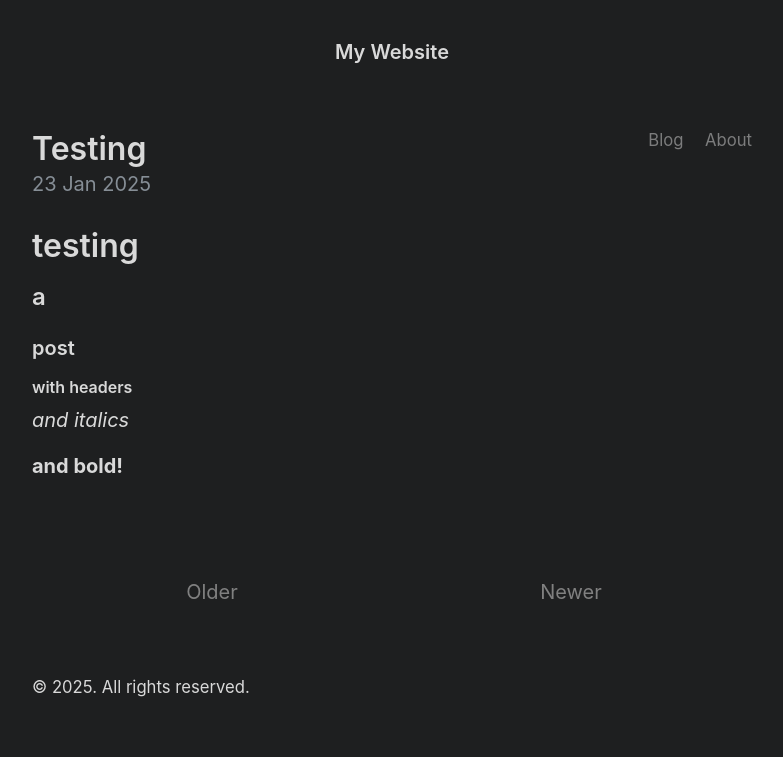
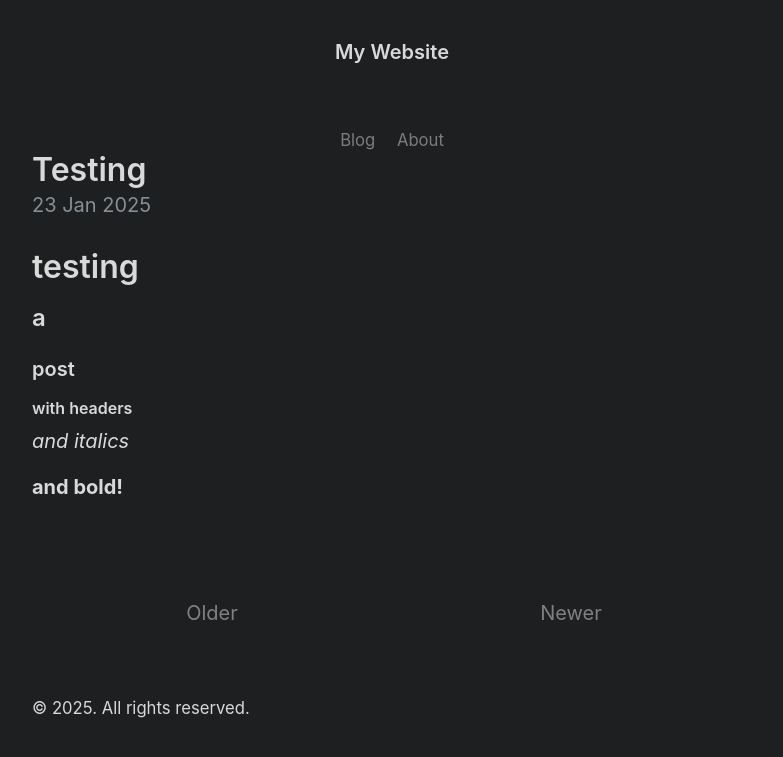
Before and after one commit to k-unst/k-unst.github.io, a Jekyll site: the page built from index.html, in a window 1280 px wide. Shown: the top 757 px of the page, without its empty margins (248-1031 px from the left). Built offline with Jekyll 4.4.1, drawn with Linux system fonts in a browser that asks for light colours; the list of posts is cut into pages by our own code.

Commit message:
Update _masthead.scss
trying to center navbar by removing float

```diff
--- a/_sass/_masthead.scss
+++ b/_sass/_masthead.scss
@@ -25,7 +25,7 @@
 
 // Navbar styles
 .nav {
-  float: right;
+  float: none;
   line-height: 1.25rem;
   word-spacing: 1rem;
 }
```
